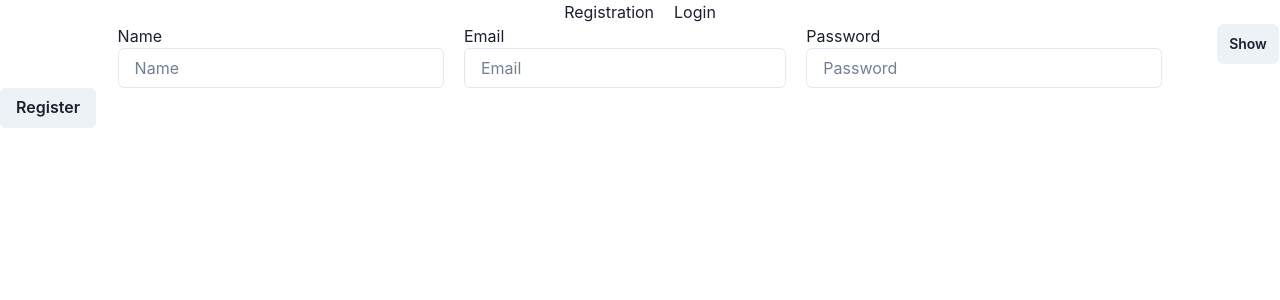
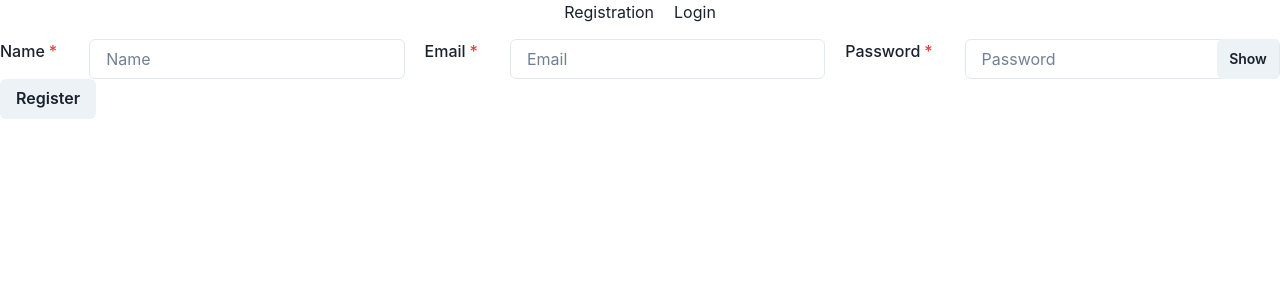
Before and after one commit to elisbet017/goit-react-hw-08-phonebook, a React (Create React App) app: page /register in a window 1280 px wide. Shown: the top 300 px of the page. Built offline with nearby package versions, Linux system fonts and the light colour scheme.

Commit message:
Add styles

```diff
--- a/src/components/App.jsx
+++ b/src/components/App.jsx
@@ -61,6 +61,6 @@ export const App = () => {
   );
 };
 // лоадер пофіксити
-// обробити помилки
+// обробити помилки після діспачу
 // почистити папки
 // почистити код
--- a/src/components/SharedLayout/SharedLayout.jsx
+++ b/src/components/SharedLayout/SharedLayout.jsx
@@ -3,11 +3,12 @@ import { getIsLoggedIn } from 'redux/auth/auth-selectors';
 import AuthNav from './AuthNav/AuthNav';
 import Navigation from './Navigation';
 import UserMenu from './UserMenu/UserMenu';
+import { Box } from '@chakra-ui/react';
 
 const SharedLayout = () => {
   const isLoggedIn = useSelector(getIsLoggedIn);
   return (
-    <header>
+    <Box as='header' mb='15px'>
       {isLoggedIn ? (
         <>
           <Navigation />
@@ -16,7 +17,7 @@ const SharedLayout = () => {
       ) : (
         <AuthNav />
       )}
-    </header>
+    </Box>
   );
 };
 
--- a/src/pages/RegisterPage.jsx
+++ b/src/pages/RegisterPage.jsx
@@ -1,6 +1,8 @@
 import {
   Button,
   Flex,
+  FormControl,
+  FormLabel,
   Input,
   InputGroup,
   InputRightElement,
@@ -49,10 +51,9 @@ const RegisterPage = () => {
 
   return (
     <div>
-      <form onSubmit={handleSubmit}>
+      <FormControl onSubmit={handleSubmit} isRequired>
         <InputGroup gap="20px" justifyContent="center">
-          <label>
-            Name
+          <FormLabel>Name</FormLabel>
           <Input
             type="text"
             name="name"
@@ -60,9 +61,7 @@ const RegisterPage = () => {
             onChange={handleValueChange}
             placeholder="Name"
           />
-          </label>
-          <label>
-            Email
+          <FormLabel>Email</FormLabel>
           <Input
             type="email"
             name="email"
@@ -70,9 +69,7 @@ const RegisterPage = () => {
             onChange={handleValueChange}
             placeholder="Email"
           />
-          </label>
-          <label>
-            Password
+          <FormLabel>Password</FormLabel>
           <Input
             type={show ? 'text' : 'password'}
             name="password"
@@ -80,7 +77,6 @@ const RegisterPage = () => {
             onChange={handleValueChange}
             placeholder="Password"
           />
-          </label>
           <InputRightElement width="4rem">
             <Button h="40px" size="sm" onClick={handleShow}>
               {show ? 'Hide' : 'Show'}
@@ -88,7 +84,7 @@ const RegisterPage = () => {
           </InputRightElement>
         </InputGroup>
         <Button type="submit">Register</Button>
-      </form>
+      </FormControl>
     </div>
   );
 };
```
Lines whose indentation alone changed are shown as unchanged.
